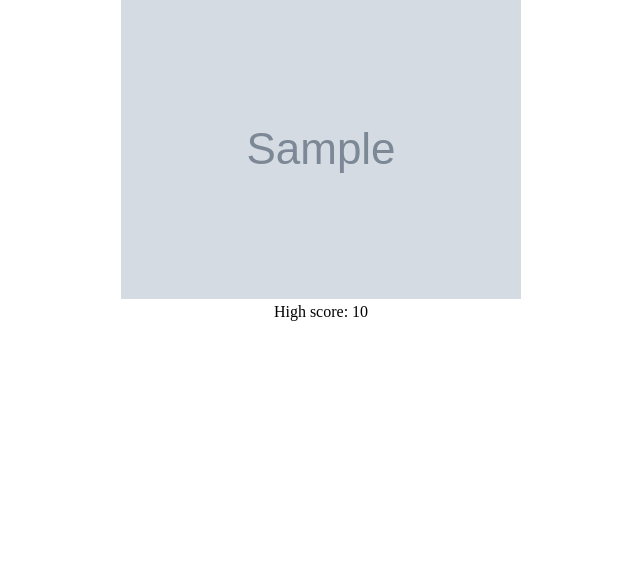
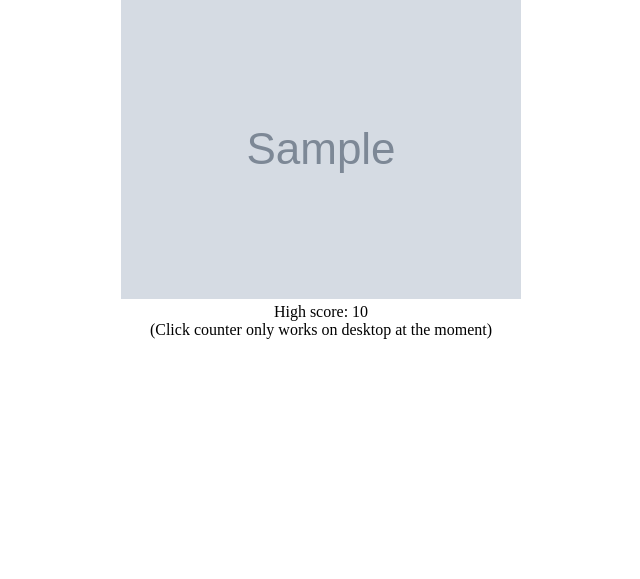
Before and after one commit to bellydrum/omuthecat, a Django app: template omuthecat/templates/home.html in a window 1280 px wide. Shown: the part 51-630 px from the top of the page, without its empty margins (319-959 px from the left). Run offline with Django 3.2, Linux system fonts and the light colour scheme; the template is opened without the code that fills it: most values are stand-ins (such as "Sample title", 1, 10 or a date in 2020); grey boxes marked "Sample" are stand-in pictures; some libraries are stand-ins or nearby versions.

Commit message:
temp commit; moving work to local machine

```diff
--- a/omuthecat/templates/home.html
+++ b/omuthecat/templates/home.html
@@ -4,7 +4,8 @@
 <div class="picture-container">
     <img class="omu-image" id="omu-image" src="{% static 'images/omu/' %}{{ filename }}"/>
     <div class="high-score-container">
-        <span class="high-score">High score: {{ high_score }}</span>
+        <div class="high-score">High score: {{ high_score }}</div>
+        <div>(Click counter only works on desktop at the moment)</div>
     </div>
 </div>
 
```
Also changed, not shown: 1 other file.
